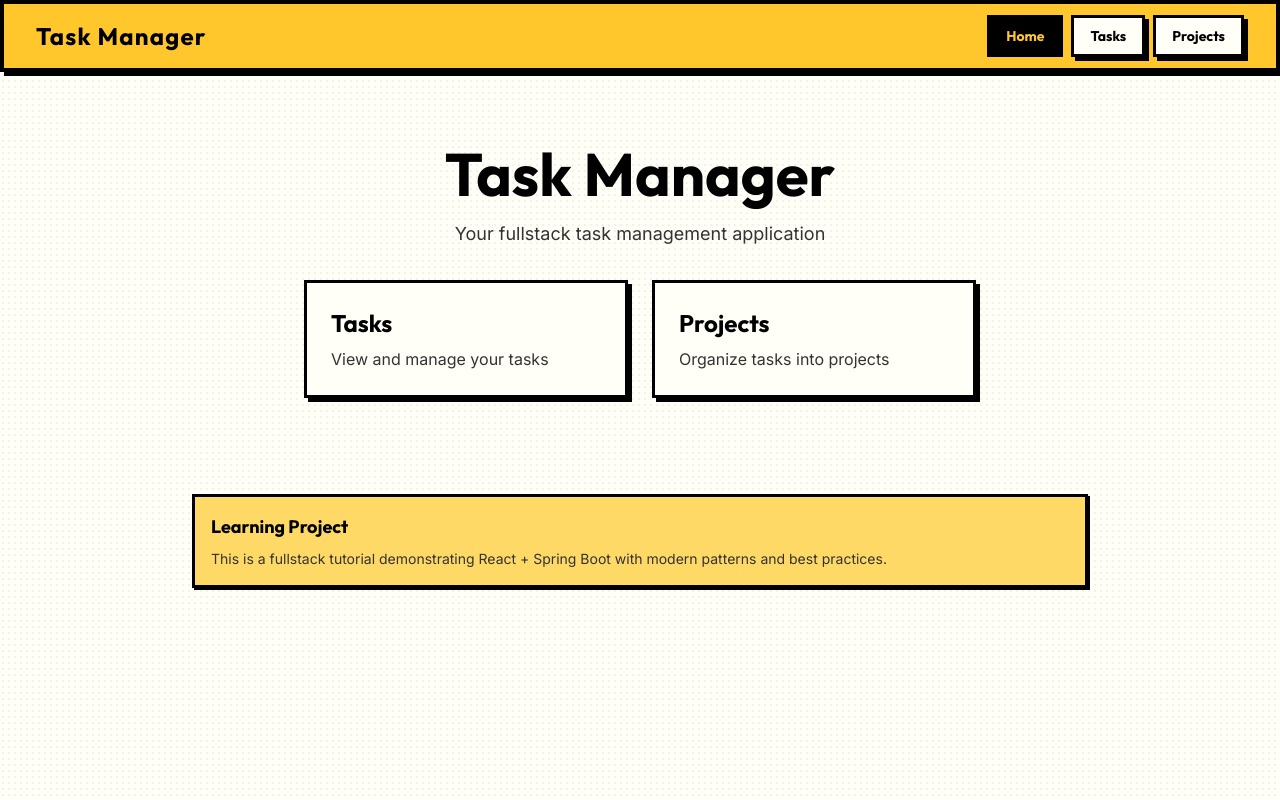
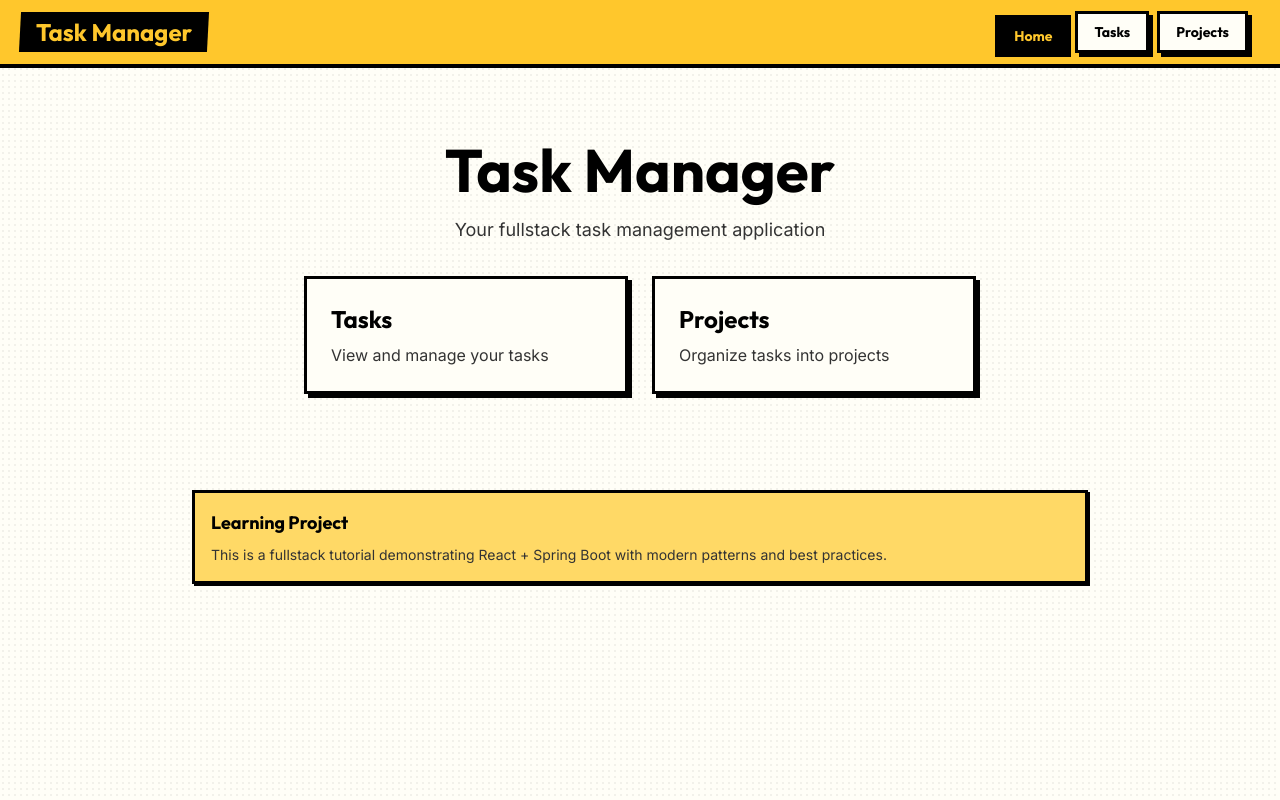
Before and after one commit to gbfrancisco/taskmanager-fullstack, a React (Vite) app in the folder client/: page / in a window 1280 px wide. Built offline with nearby package versions, Linux system fonts and the light colour scheme.

Commit message:
Session FE-08: Style and theme change
- Adjusted nav button animations

```diff
--- a/client/src/components/Header.tsx
+++ b/client/src/components/Header.tsx
@@ -2,9 +2,9 @@
  * Header Component - Navigation Bar
  *
  * Graphic Novel Theme:
- * - Vivid Amber background with thick black border
- * - Bebas Neue font for logo and nav links
- * - Comic-style shadows and interactive press effect
+ * - Vivid Amber background with thick black border (bottom only)
+ * - Outfit font for logo with ink splash effect
+ * - Comic-style nav buttons with press effect
  */
 
 import { Link } from '@tanstack/react-router';
@@ -20,12 +20,14 @@ const navLinks = [
 
 export function Header() {
   return (
-    <header className="bg-amber-vivid border-comic-heavy sticky top-0 z-10 shadow-comic">
+    <header className="bg-amber-vivid border-b-4 border-ink sticky top-0 z-10">
       <div className="max-w-7xl mx-auto px-4 sm:px-6 lg:px-8">
         <div className="flex justify-between items-center h-16">
-          {/* Logo / Brand */}
-          <Link to="/" className="flex items-center gap-2">
-            <span className="text-display text-2xl text-ink tracking-wider">
+          {/* Logo / Brand - with ink splash effect */}
+          <Link to="/" className="group relative flex items-center">
+            {/* Ink splash background */}
+            <span className="absolute -inset-x-3 -inset-y-1 bg-ink skew-x-[-3deg] transition-transform group-hover:skew-x-0 group-hover:scale-105" />
+            <span className="relative text-display text-2xl text-amber-vivid px-1">
               Task Manager
             </span>
           </Link>
@@ -47,8 +49,8 @@ export function Header() {
  *
  * Features:
  * - Thick black border on all states
- * - Active: Black background with amber text
- * - Inactive: Paper background with interactive shadow
+ * - Active: Black background with amber text (pressed look)
+ * - Inactive: Paper background with hover/active press effect
  */
 function NavLink({ to, label }: { to: string; label: string }) {
   return (
@@ -57,7 +59,7 @@ function NavLink({ to, label }: { to: string; label: string }) {
       activeOptions={{ exact: to === '/' }}
       activeProps={{
         className:
-          'px-4 py-2 text-display text-sm bg-ink text-amber-vivid border-comic'
+          'px-4 py-2 text-display text-sm bg-ink text-amber-vivid border-comic translate-x-1 translate-y-1'
       }}
       inactiveProps={{
         className:
```
